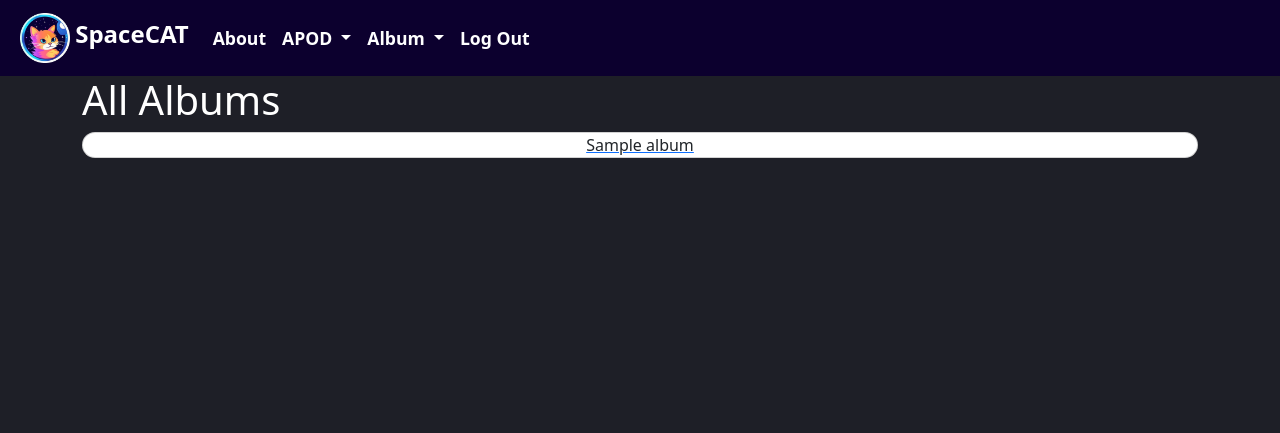
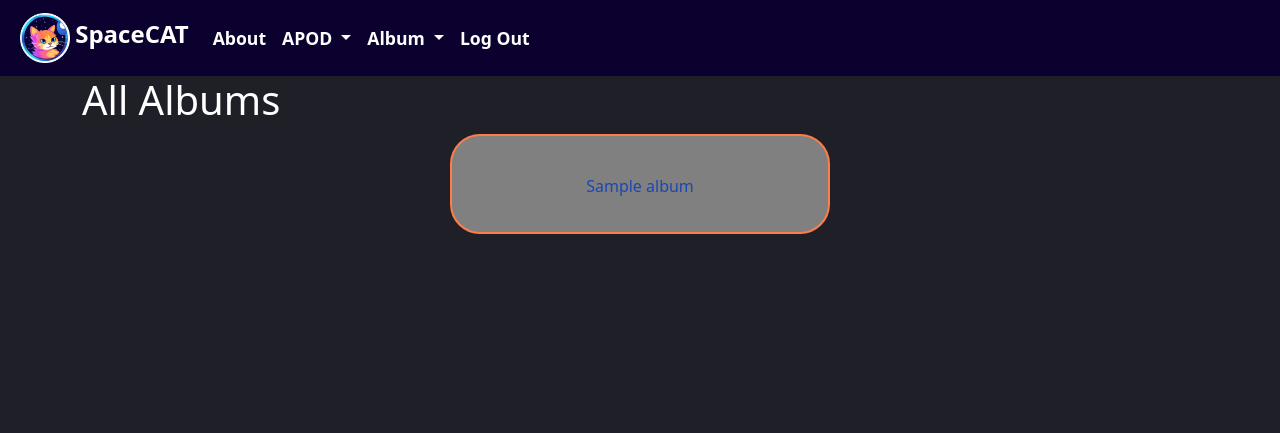
Before and after one commit to AmritpalC/SpaceCAT, a Django app: page /albums in a window 1280 px wide. Shown: the top 433 px of the page. Run offline with Django 4.2, Linux system fonts and the light colour scheme; a user stored in the database is signed in; tables that the repository leaves empty hold one stand-in row (values such as "Sample post"); some libraries are stand-ins or nearby versions.

Commit message:
album box styling

```diff
--- a/main_app/static/css/style.css
+++ b/main_app/static/css/style.css
@@ -25,6 +25,34 @@ h3 {
 #wrap .container {
   overflow: auto;
   padding-bottom: 20px;
+}
+#wrap .container .card-album {
+  width: 380px;
+  height: 100px;
+  margin: 10px auto;
+  background-color: grey;
+  border-radius: 30px;
+  border: 2px solid rgb(255, 125, 72);
+}
+#wrap .container .card-album:hover {
+  background-color: darkgrey;
+  color: white;
+}
+#wrap .container .card-album:focus {
+  background-color: darkgrey;
+  color: white;
+}
+#wrap .container .card-album .album {
+  text-align: center;
+  line-height: 100px;
+}
+#wrap .container .card-album .album a {
+  text-decoration: none;
+  display: block;
+  color: rgb(26, 70, 180);
+}
+#wrap .container .card-album .album a:hover {
+  color: #ffffff;
 }
 #wrap .container .row .col .photos {
   display: flex;
@@ -213,7 +241,7 @@ form {
 }
 
 .btn-savephoto {
-  height: 38px;
+  height: 50px;
 }
 
 .btn-pod-details:hover,
@@ -272,7 +300,7 @@ form {
 #apod-save-pic {
   display: flex;
   justify-content: center;
-}/*# sourceMappingURL=style.css.map */
+}
 
 #img-date-btn {
   display: flex;
@@ -280,4 +308,4 @@ form {
   align-items: center;
   height: 60px;
   padding-top: 15px;
-}
+}/*# sourceMappingURL=style.css.map */
--- a/main_app/static/css/style.scss
+++ b/main_app/static/css/style.scss
@@ -25,6 +25,35 @@ h3 {
 		overflow: auto;
 		padding-bottom: 20px;
 
+		.card-album {
+			width: 380px;
+			height: 100px;
+			margin: 10px auto;
+			background-color: grey;
+			border-radius: 30px;
+			border: 2px solid rgb(255, 125, 72);
+			&:hover {
+				background-color: darkgrey;
+				color: white;
+			}
+			&:focus {
+				background-color: darkgrey;
+				color: white;
+			}
+			.album {
+				text-align: center;
+				line-height: 100px;
+				a {
+					text-decoration: none;
+					display: block;
+					color: rgb(26, 70, 180);
+					&:hover {
+						color: #ffffff;
+					}
+				}
+			}
+		}
+
 		.row {
 			.col {
 				.photos {
@@ -47,6 +76,8 @@ h3 {
 		}
 	}
 }
+
+
 
 .footer {
 	height: 50px;
--- a/main_app/templates/albums/index.html
+++ b/main_app/templates/albums/index.html
@@ -4,9 +4,12 @@
 <h1>All Albums</h1>
 
 {% for album in albums %}
-    <a href="{% url 'albums_detail' album.id %}">
-        <div class="card">
-            <div class="album">{{ album.name }}</div>
+        <div class="card-album">
+            <div class="album">
+
+    <a href="{% url 'albums_detail' album.id %}">{{ album.name }}
+    </a>
+    </div>
         </div>
     </a>
 {% endfor %}
--- a/main_app/templates/apod/index.html
+++ b/main_app/templates/apod/index.html
@@ -22,12 +22,15 @@
     <hr>
     <div id="img-date-btn">
         <h1> {{ imageData.date }}</h1>
+        <div class="">
             <span>
                 <form action="{% url 'apod_save' %}" method="GET">
                     <input type="hidden" name="date" value="{{ selected_date }}">
-                <input class="btn-savephoto" type="submit" value=" Save Photo 💜 ">
+                    <input class="btn-savephoto" type="submit" value="  Save Photo 💜  ">
                 </form>
             </span>
+        </div>
+    </div>
     <hr>
     <p> {{ imageData.explanation }}</p>
     <hr>
```
Also changed, not shown: 1 other file. Lines whose indentation alone changed are shown as unchanged.
